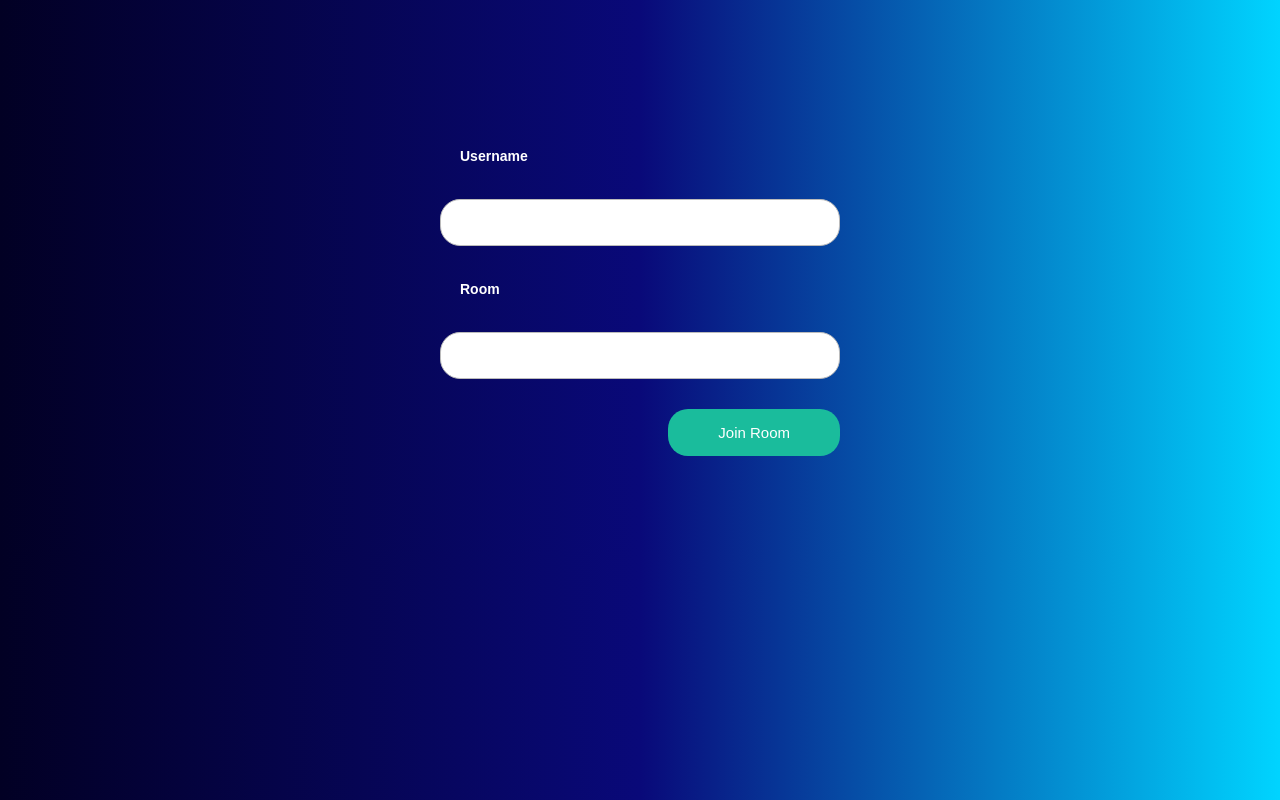
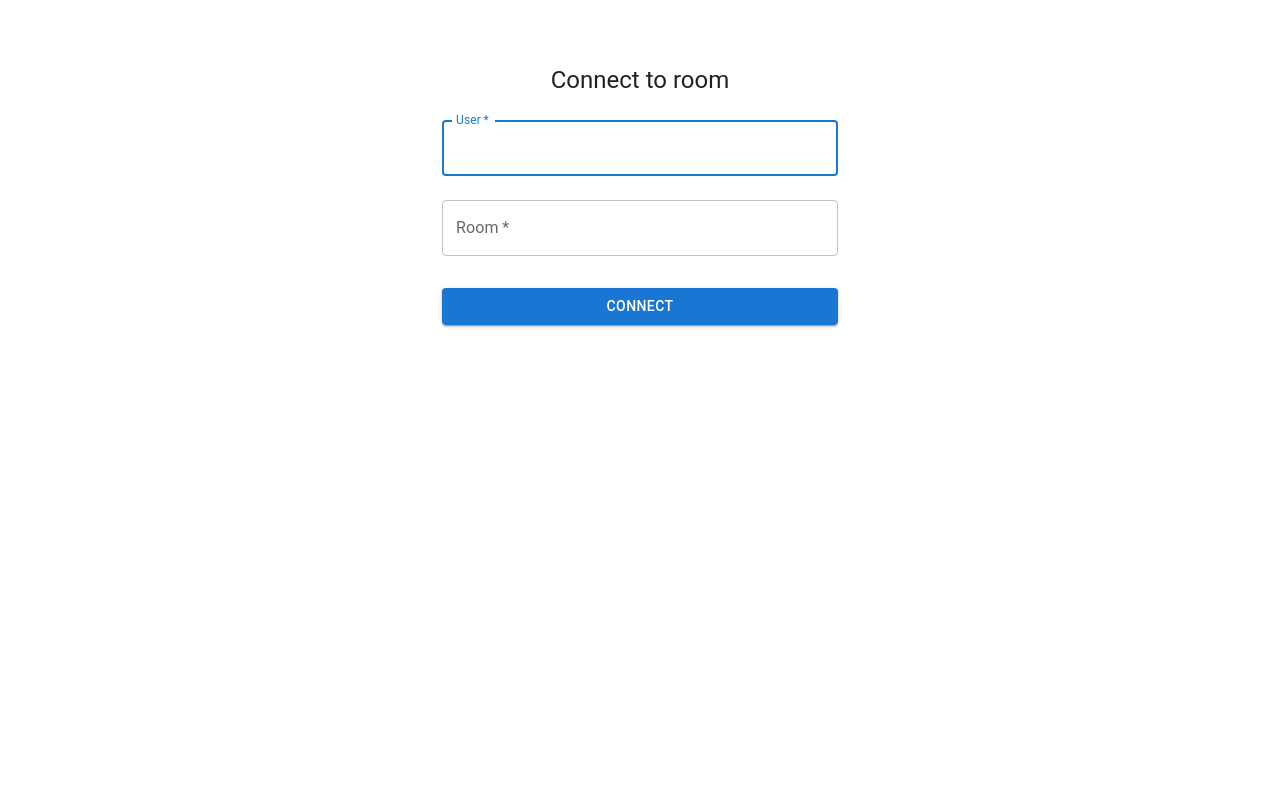
Before and after one commit to RomanenkoStud/MultiuserWebRTC-client-app-react, a React (Create React App) app: page / in a window 1280 px wide. Built offline with nearby package versions, Linux system fonts and the light colour scheme.

Commit message:
mui call home screen

```diff
--- a/package.json
+++ b/package.json
@@ -3,6 +3,9 @@
   "version": "0.1.0",
   "private": true,
   "dependencies": {
+    "@emotion/react": "^11.10.6",
+    "@emotion/styled": "^11.10.6",
+    "@mui/material": "^5.11.11",
     "@testing-library/jest-dom": "^5.16.5",
     "@testing-library/react": "^13.4.0",
     "@testing-library/user-event": "^13.5.0",
--- a/src/App.css
+++ /dev/null
@@ -1,38 +0,0 @@
-.App {
-  text-align: center;
-}
-
-.App-logo {
-  height: 40vmin;
-  pointer-events: none;
-}
-
-@media (prefers-reduced-motion: no-preference) {
-  .App-logo {
-    animation: App-logo-spin infinite 20s linear;
-  }
-}
-
-.App-header {
-  background-color: #282c34;
-  min-height: 100vh;
-  display: flex;
-  flex-direction: column;
-  align-items: center;
-  justify-content: center;
-  font-size: calc(10px + 2vmin);
-  color: white;
-}
-
-.App-link {
-  color: #61dafb;
-}
-
-@keyframes App-logo-spin {
-  from {
-    transform: rotate(0deg);
-  }
-  to {
-    transform: rotate(360deg);
-  }
-}
--- a/src/index.css
+++ /dev/null
@@ -1,13 +0,0 @@
-body {
-  margin: 0;
-  font-family: -apple-system, BlinkMacSystemFont, 'Segoe UI', 'Roboto', 'Oxygen',
-    'Ubuntu', 'Cantarell', 'Fira Sans', 'Droid Sans', 'Helvetica Neue',
-    sans-serif;
-  -webkit-font-smoothing: antialiased;
-  -moz-osx-font-smoothing: grayscale;
-}
-
-code {
-  font-family: source-code-pro, Menlo, Monaco, Consolas, 'Courier New',
-    monospace;
-}
--- a/src/index.js
+++ b/src/index.js
@@ -1,6 +1,5 @@
 import React from 'react';
 import ReactDOM from 'react-dom/client';
-import './index.css';
 import App from './App';
 
 const root = ReactDOM.createRoot(document.getElementById('root'));
--- a/src/screens/CallScreen.css
+++ /dev/null
@@ -1,38 +0,0 @@
-body {
-    background: rgb(2,0,36);
-    background: linear-gradient(90deg, rgba(2,0,36,1) 0%, rgba(9,9,121,1) 50%, rgba(0,212,255,1) 100%);
-    display: flex;
-    margin: 0;
-    position: relative;
-    align-items: center;
-    justify-content: center;
-    padding: 0 50px;
-    font-family: Arial;
-}
-
-video {
-    max-width: 200%;
-    margin: 20px;
-    box-sizing: border-box;
-    padding: 0;
-}
-
-.videosContainer {
-    height: 75vh;
-}
-
-.usersVideos {
-    display: flex;
-}
-
-.usersVideos>* {
-    border-radius: 50%;
-    flex: 1 1 0;
-    min-width: 0;
-}
-
-label {
-    margin: 20px;
-    display: block;
-    color: white;
-}
--- a/src/screens/CallScreen.jsx
+++ b/src/screens/CallScreen.jsx
@@ -2,7 +2,7 @@ import { useParams, useNavigate } from "react-router-dom";
 import { useRef, useEffect, useState, useReducer } from "react";
 import socketio from "socket.io-client";
 import VideoItem from "./components/VideoItem";
-import "./CallScreen.css";
+
 
 const host = "http://localhost:5000/";
 const connectionOptions = {
--- a/src/screens/HomeScreen.css
+++ /dev/null
@@ -1,72 +0,0 @@
-body {
-    background: rgb(2,0,36);
-    background: linear-gradient(90deg, rgba(2,0,36,1) 0%, rgba(9,9,121,1) 50%, rgba(0,212,255,1) 100%);
-    color: white;
-    padding: 40px;
-    font-family: Arial;
-    text-align: center;
-    font-size: 15px;
-    font-weight: bold;
-    direction: ltr;
-}
-
-form {
-    margin: 10% auto 0 auto;
-    padding: 40px;
-    width: 400px;
-    height: auto;
-    overflow: hidden;
-    border-radius: 10px;
-}
-
-form label {
-    font-size: 14px;
-    color: white;
-    cursor: pointer;
-}
-
-form label,
-form input {
-    float: left;
-    clear: both;
-}
-
-form input {
-    margin: 15px 0;
-    padding: 15px 10px;
-    width: 100%;
-    outline: none;
-    border: 1px solid #bbb;
-    border-radius: 20px;
-    display: inline-block;
-    -webkit-box-sizing: border-box;
-    -moz-box-sizing: border-box;
-    box-sizing: border-box;
-    -webkit-transition: 0.2s ease all;
-    -moz-transition: 0.2s ease all;
-    -ms-transition: 0.2s ease all;
-    -o-transition: 0.2s ease all;
-    transition: 0.2s ease all;
-}
-
-
-input[type=submit] {
-    padding: 15px 50px;
-    width: auto;
-    background: #1abc9c;
-    border: none;
-    font-size: 15px;
-    color: white;
-    cursor: pointer;
-    float: right;
-    clear: right;
-    -webkit-transition: 0.2s ease all;
-    -moz-transition: 0.2s ease all;
-    -ms-transition: 0.2s ease all;
-    -o-transition: 0.2s ease all;
-    transition: 0.2s ease all;
-}
-
-input[type=submit]:hover {
-    opacity: 0.8;
-}
--- a/src/screens/HomeScreen.jsx
+++ b/src/screens/HomeScreen.jsx
@@ -1,33 +1,78 @@
 import { useState } from "react";
 import { Link } from "react-router-dom";
-import "./HomeScreen.css";
+import Button from '@mui/material/Button';
+import CssBaseline from '@mui/material/CssBaseline';
+import TextField from '@mui/material/TextField';
+import Box from '@mui/material/Box';
+import Typography from '@mui/material/Typography';
+import Container from '@mui/material/Container';
+import { createTheme, ThemeProvider } from '@mui/material/styles';
 
-function HomeScreen() {
+const theme = createTheme();
+
+export default function HomeScreen() {
     const [room, setRoom] = useState("");
     const [username, setUsername] = useState("");
 
+    const handleSubmit = (event) => {
+    event.preventDefault();
+    const data = new FormData(event.currentTarget);
+    console.log({
+        user: data.get('user'),
+        room: data.get('room'),
+    });
+    };
+
     return (
-    <form method="post" action="">
-        <label htmlFor="username">Username</label>
-
-        <input
-        value={username}
-        title="username"
-        onInput={(e) => setUsername(e.target.value)}
-        />
-
-        <label htmlFor="room">Room</label>
-
-        <input
-        value={room}
-        title="room"
-        onInput={(e) => setRoom(e.target.value)}
-        />
-        <Link to={`/call/${username}/${room}`}>
-        <input type="submit" name="submit" value="Join Room" />
-        </Link>
-    </form>
+    <ThemeProvider theme={theme}>
+        <Container component="main" maxWidth="xs">
+            <CssBaseline />
+            <Box
+                sx={{
+                marginTop: 8,
+                display: 'flex',
+                flexDirection: 'column',
+                alignItems: 'center',
+                }}
+            >
+                <Typography component="h1" variant="h5">
+                Connect to room
+                </Typography>
+                <Box component="form" onSubmit={handleSubmit} noValidate sx={{ mt: 1 }}>
+                    <TextField
+                        margin="normal"
+                        required
+                        fullWidth
+                        id="user"
+                        type="text"
+                        label="User"
+                        name="user"
+                        autoFocus
+                        onInput={(e) => setUsername(e.target.value)}
+                    />
+                    <TextField
+                        margin="normal"
+                        required
+                        fullWidth
+                        name="room"
+                        label="Room"
+                        type="text"
+                        id="room"
+                        onInput={(e) => setRoom(e.target.value)}
+                    />
+                    <Link to={`/call/${username}/${room}`} style={{ textDecoration: 'none' }}>
+                        <Button
+                            type="submit"
+                            fullWidth
+                            variant="contained"
+                            sx={{ mt: 3, mb: 2 }}
+                        >
+                            Connect
+                        </Button>
+                    </Link>
+                </Box>
+            </Box>
+        </Container>
+    </ThemeProvider>
     );
 }
-
-export default HomeScreen;
```
Also changed, not shown: 1 other file (tests, documents, lock files or other folders).
